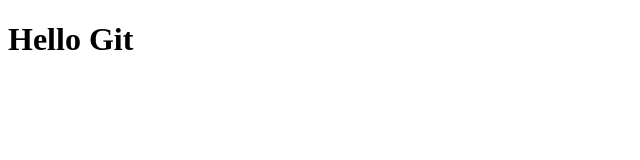
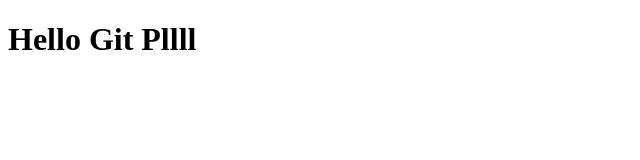
Before and after one commit to ravich1219/project-2, a plain HTML site: page index.html in a window 1280 px wide. Shown: the whole page, without its empty margins (0-640 px from the left). Drawn offline with Linux system fonts and the light colour scheme.

Commit message:
Update index.html

```diff
--- a/index.html
+++ b/index.html
@@ -7,6 +7,6 @@
     <title>Document</title>
 </head>
 <body>
-    <h1>Hello Git</h1>
+    <h1>Hello Git Pllll</h1>
 </body>
 </html>
```
